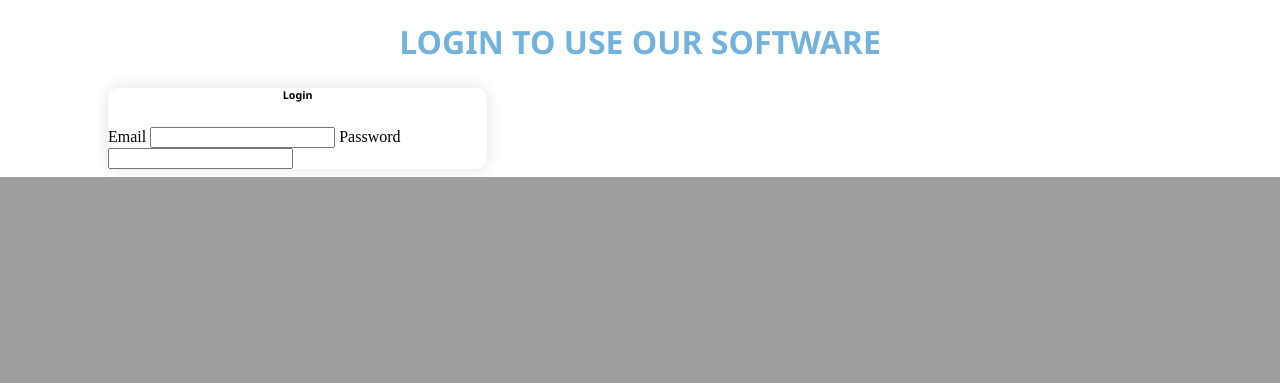
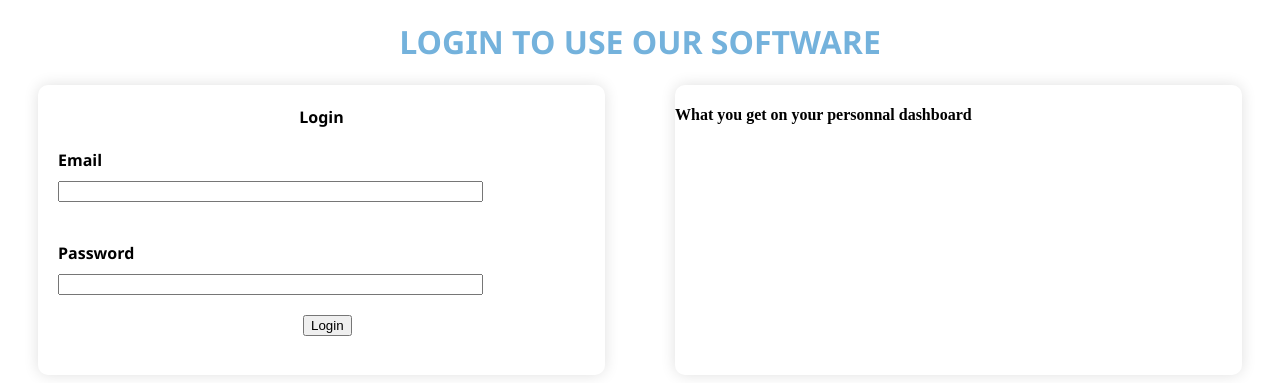
Before and after one commit to LucasCvlPrr/APP, a PHP site: page /Home.html in a window 1280 px wide. Shown: the part 794-1177 px from the top of the page. Before the commit the page ends 971 px from the top, so only its background shows below. Run offline with PHP 8.4, Linux system fonts and the light colour scheme.

Commit message:
HomePage third upload
J'ai plus que 7h de sommeil je vais me flinguer

```diff
--- a/Home/Home.css
+++ b/Home/Home.css
@@ -5,21 +5,31 @@ header.header{
 
 p.slogan{
     font-family:'Segoe UI', Tahoma, Geneva, Verdana, sans-serif;
-    color: black;
+    font-size: 30px;
+    font-weight: bold;
+    color: #74b2dc;
     display: inline;
-
+    margin-top: 40px;
 }
 
 nav.menuNav{
     display: flex;
 }
 
+nav.menuNav ul{
+    margin-left: 400px;
+    margin-top: 51px;
+}
+
 nav.menuNav ul li.button{
     display: inline-block;
     list-style-type: none;
+
 }
 
 nav.menuNav ul li.button a{
+    font-family: 'Segoe UI', Tahoma, Geneva, Verdana, sans-serif;
+    font-size: 15px;
     color: black;
     text-decoration: none;
     padding: 10px;
@@ -29,6 +39,10 @@ nav.menuNav ul li.button a{
 nav.menuNav ul li.button:hover a{
     background-color: #757575;
     transition: 0.4s all;
+}
+
+nav.menuNav img.connexionLogo{
+    margin-top: 35px;
 }
 
 img.homeImg{
@@ -45,13 +59,64 @@ h1{
     text-align: center;
 }
 
+div.homeLoginPreview{
+    display: flex;
+}
+
 div.homeLoginFormContainer{
     box-shadow: 0px 0px 15px #e0e0e0;
     border-radius: 10px;
-    margin-left: 100px;
-    width: 30%;
+    margin-left: 30px;
+    margin-right: 20px;
+    width: 50%;
 }
-h6.homeLoginFormTitle{
+
+h4.homeLoginFormTitle{
     font-family: 'Segoe UI', Tahoma, Geneva, Verdana, sans-serif;
     text-align: center;
 }
+
+div.emailInput{
+    margin-top: 20px;
+    margin-bottom: 20px;
+    margin-left: 20px;
+    margin-right: 50px;
+}
+
+div.emailInput div.emailLabel{
+    font-family: 'Segoe UI', Tahoma, Geneva, Verdana, sans-serif;
+    font-weight: bold;
+}
+
+div.emailInput div.email{
+    margin-top: 10px;
+}
+
+div.passwordInput{
+    margin-top: 40px;
+    margin-bottom: 20px;
+    margin-left: 20px;
+    margin-right: 20px;
+}
+
+div.passwordInput div.passwordLabel{
+    font-family: 'Segoe UI', Tahoma, Geneva, Verdana, sans-serif;
+    font-weight: bold;
+}
+
+div.passwordInput div.password{
+    margin-top: 10px;
+}
+
+div.loginBtn{
+    margin-left: 265px;
+    height: 60px;
+}
+
+div.homePreviewContainer{
+    box-shadow: 0px 0px 15px #e0e0e0;
+    border-radius: 10px;
+    margin-left: 50px;
+    margin-right: 30px;
+    width: 50%;
+}
--- a/Home/Home.html
+++ b/Home/Home.html
@@ -52,6 +52,8 @@
             </ul>
 
             <img src="../img/connexionLogo.png" alt="connexionLogo" height="50" width="50" class="connexionLogo">
+
+
         </nav>
 
 
@@ -62,23 +64,46 @@
         <img class="homeImg" src="../img/homeImg.jpg" alt="homeImg">
     </div>
 
-    <div class="homeLogin">
-        <h1>LOGIN TO USE OUR SOFTWARE</h1>
+    <h1>LOGIN TO USE OUR SOFTWARE</h1>
+
+    <div class="homeLoginPreview">
+
+        <div class="homeLoginFormContainer">
+            <h4 class="homeLoginFormTitle">Login</h4>
+
+            <form action="" method="get" class="homeLoginForm">
+                <div class="emailInput">
+                    <div class="emailLabel">
+                        <label for="email"> Email</label>
+                    </div>
+
+                    <div class="email">
+                        <input type="text" name="email" id="email" required size="50px">
+                    </div>
+                </div>
+
+                <div class="passwordInput">
+                    <div class="passwordLabel">
+                        <label for="password"> Password</label>
+                    </div>
+
+                    <div class="password">
+                        <input type="text" name="password" id="password" required size="50px">
+                    </div>
+                </div>
+
+                <div class="loginBtn">
+                    <input type="submit" value="Login">
+                </div>
+            </form>
 
 
-        <div class="homeLoginFormContainer">
-            <h6 class="homeLoginFormTitle">Login</h6>
-
-            <form action="" method="get" class="homeLoginForm">
-                <label for="email"> Email</label>
-                <input type="email" name="email" id="email" required>
-
-                <label for="password"> Password</label>
-                <input type="text" name="password" id="password" required>
-            </form>
         </div>
 
-        <div class="homePreviewContainer"></div>
+        <div class="homePreviewContainer">
+            <h4>What you get on your personnal dashboard</h4>
+        </div>
+
     </div>
 
     <!-- Pied de page -->
```
